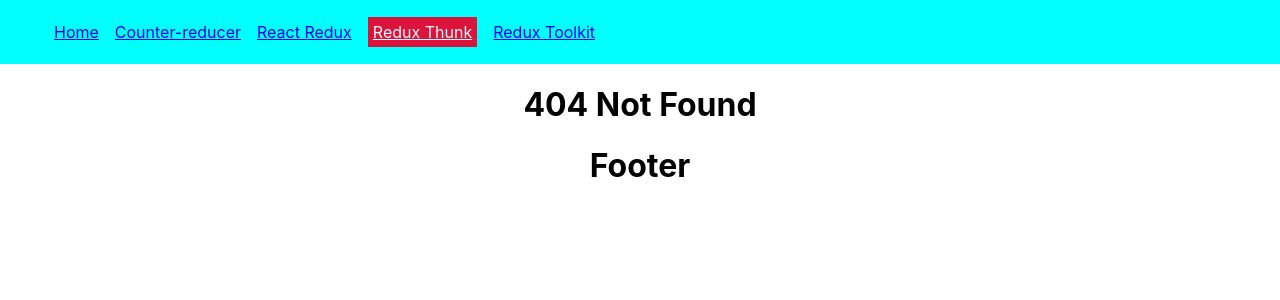
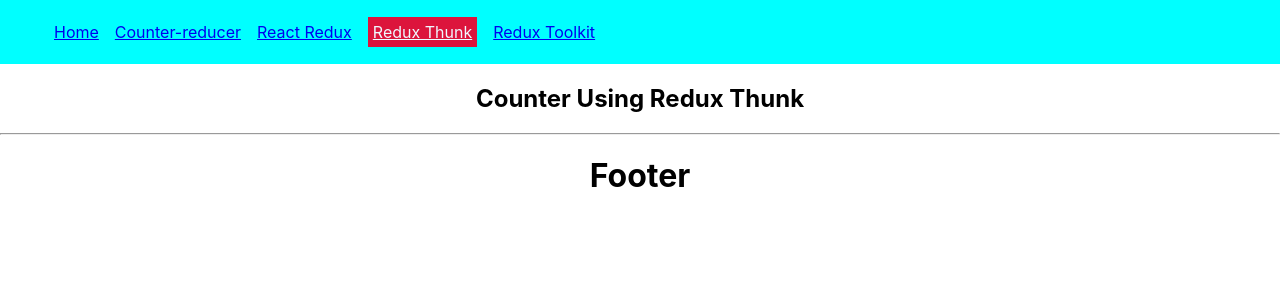
Before and after one commit to MohammadFahad1/Playing-with-Redux, a React (Create React App) app: page /redux-thunk in a window 1280 px wide. Before the commit this address had no page. Shown: the top 300 px of the page. Built offline with nearby package versions, Linux system fonts and the light colour scheme.

Commit message:
Little change have been made

```diff
--- a/src/Routes/Routes.js
+++ b/src/Routes/Routes.js
@@ -1,5 +1,6 @@
 import { createBrowserRouter } from "react-router-dom";
 import App from "../App";
+import CounterUsingReduxThunk from "../components/CounterUsingReduxThunk/CounterUsingReduxThunk";
 import CounterUsingUseReducer from "../components/CounterUsingUseReducer/CounterUsingUseReducer";
 import NotFound from "../components/NotFound/NotFound";
 import Main from "../Layout/Main";
@@ -18,6 +19,10 @@
                 element: <CounterUsingUseReducer></CounterUsingUseReducer>
             },
             {
+                path: '/redux-thunk',
+                element: <CounterUsingReduxThunk></CounterUsingReduxThunk>
+            },
+            {
                 path: '*',
                 element: <NotFound></NotFound>
             }
--- /dev/null
+++ b/src/components/CounterUsingReduxThunk/CounterUsingReduxThunk.js
@@ -0,0 +1,11 @@
+import React from 'react';
+
+const CounterUsingReduxThunk = () => {
+    return (
+        <div>
+            <h2>Counter Using Redux Thunk</h2><hr />
+        </div>
+    );
+};
+
+export default CounterUsingReduxThunk;
```
